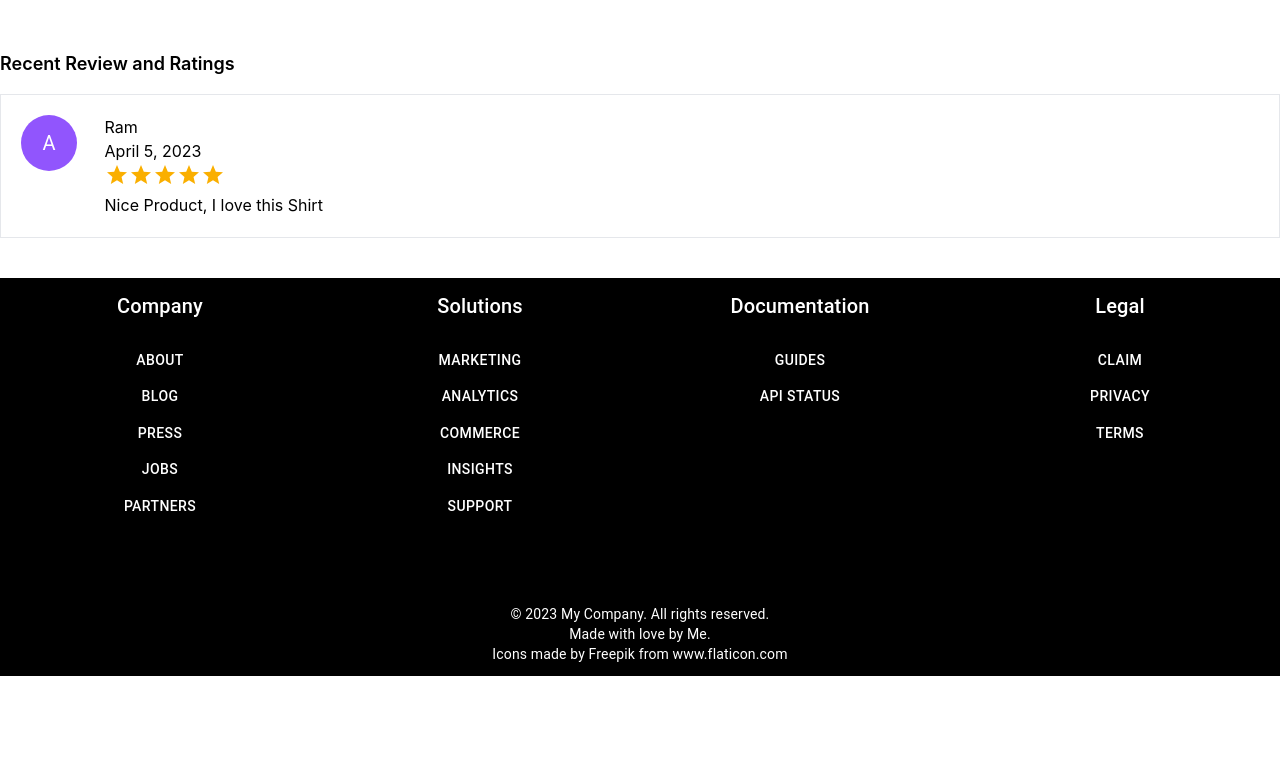
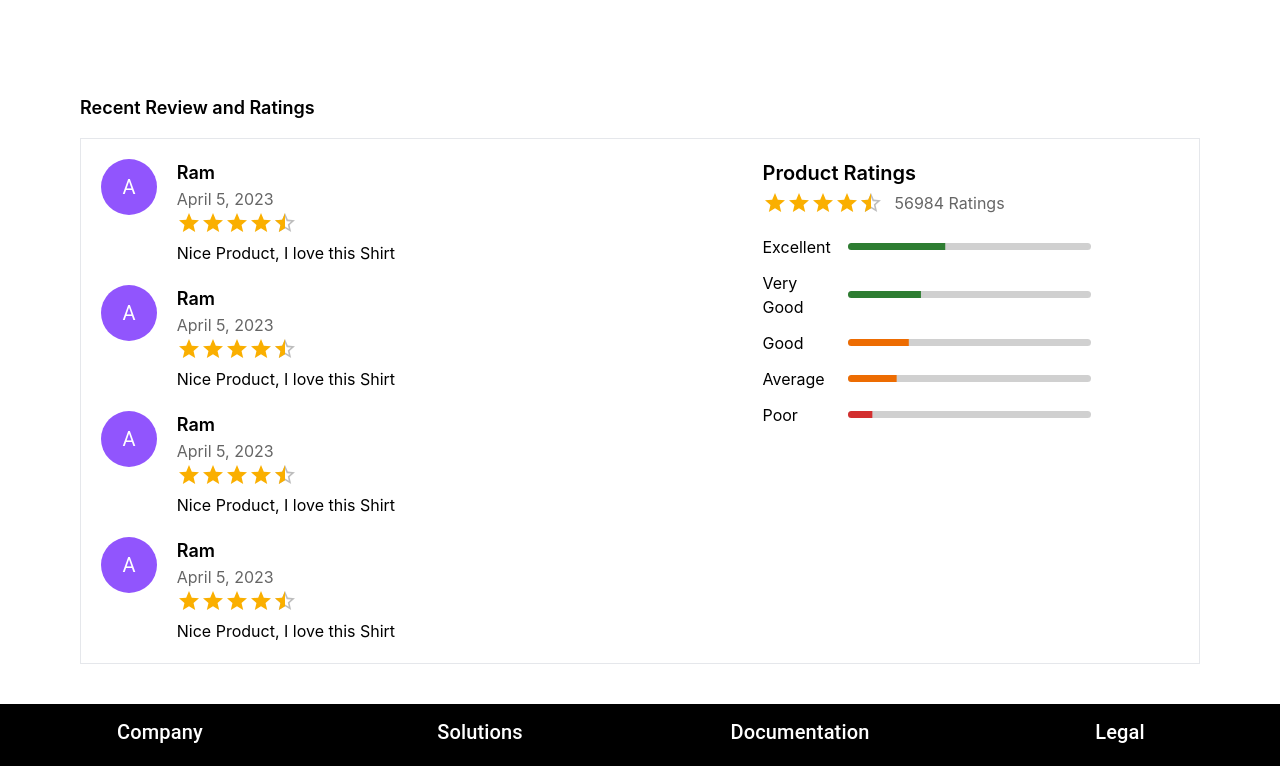
Before and after one commit to ArjunDevSingla/ecommerce_website, a React (Create React App) app: page / in a window 1280 px wide. Shown: the part 1194-1960 px from the top of the page. Before the commit the page ends 1870 px from the top, so only its background shows below. Built offline with nearby package versions, Linux system fonts and the light colour scheme.

Commit message:
Completed Rating and Reviews

```diff
--- a/src/customer/components/ProductDetails/ProductDetails.jsx
+++ b/src/customer/components/ProductDetails/ProductDetails.jsx
@@ -22,7 +22,7 @@
 import { useState } from "react";
 import { StarIcon } from "@heroicons/react/20/solid";
 import { Radio, RadioGroup } from "@headlessui/react";
-import { Button, Rating, Grid } from "@mui/material";
+import { Button, Rating, Grid, Box, LinearProgress } from "@mui/material";
 import ProductReviewCard from "./ProductReviewCard";
 
 const product = {
@@ -84,7 +84,7 @@
   const [selectedSize, setSelectedSize] = useState(product.sizes[2]);
 
   return (
-    <div className="bg-white">
+    <div className="bg-white lg:px-20">
       <div className="pt-6">
         <nav aria-label="Breadcrumb">
           <ol
@@ -302,8 +302,63 @@
               <Grid container spacing={7}>
                       <Grid item xs={7}>
                         <div className="space-y-5">
-                          <ProductReviewCard/>
+                          {[1,1,1,1].map((item) => <ProductReviewCard/>)}
                         </div>
+                      </Grid>
+
+                      <Grid item xs={5}>
+                        <h1 className="text-xl font-semibold pb-1">Product Ratings</h1>
+                        <div className="flex items-center space-x-3">
+                          <Rating value={4.6} precision={.5} readOnly/>
+                          <p className="opacity-60">56984 Ratings</p>
+                        </div>
+
+                        <Box className="mt-5 space-y-3">
+                          <Grid container alignItems="center" gap={2}>
+                            <Grid item xs={2}>
+                              <p>Excellent</p>
+                            </Grid>
+                            <Grid item xs={7}>
+                              <LinearProgress sx={{bgcolor:"#d0d0d0", borderRadius:4, height:7}} variant="determinate" value={40} color="success"/>
+                            </Grid>
+                          </Grid>
+
+                          <Grid container alignItems="center" gap={2}>
+                            <Grid item xs={2}>
+                              <p>Very Good</p>
+                            </Grid>
+                            <Grid item xs={7}>
+                              <LinearProgress sx={{bgcolor:"#d0d0d0", borderRadius:4, height:7}} variant="determinate" value={30} color="success"/>
+                            </Grid>
+                          </Grid>
+
+                          <Grid container alignItems="center" gap={2}>
+                            <Grid item xs={2}>
+                              <p>Good</p>
+                            </Grid>
+                            <Grid item xs={7}>
+                              <LinearProgress sx={{bgcolor:"#d0d0d0", borderRadius:4, height:7}} variant="determinate" value={25} color="warning"/>
+                            </Grid>
+                          </Grid>
+
+                          <Grid container alignItems="center" gap={2}>
+                            <Grid item xs={2}>
+                              <p>Average</p>
+                            </Grid>
+                            <Grid item xs={7}>
+                              <LinearProgress sx={{bgcolor:"#d0d0d0", borderRadius:4, height:7}} variant="determinate" value={20} color="warning"/>
+                            </Grid>
+                          </Grid>
+
+                          <Grid container alignItems="center" gap={2}>
+                            <Grid item xs={2}>
+                              <p>Poor</p>
+                            </Grid>
+                            <Grid item xs={7}>
+                              <LinearProgress sx={{bgcolor:"#d0d0d0", borderRadius:4, height:7}} variant="determinate" value={10} color="error"/>
+                            </Grid>
+                          </Grid>
+                        </Box>
                       </Grid>
               </Grid>
           </div>
--- a/src/customer/components/ProductDetails/ProductReviewCard.jsx
+++ b/src/customer/components/ProductDetails/ProductReviewCard.jsx
@@ -13,12 +13,12 @@
             <Grid item xs={9}>
                 <div className='space-y-2'>
                     <div>
-                        <p>Ram</p>
-                        <p>April 5, 2023</p>
+                        <p className='font-semibold text-lg'>Ram</p>
+                        <p className='opacity-60'>April 5, 2023</p>
                     </div>
                 </div>
 
-                <Rating value={4.5} name="half-rating" />
+                <Rating value={4.5} name="half-rating" readOnly precision={0.5}/>
                 <p>Nice Product, I love this Shirt</p>
             </Grid>
         </Grid>
```
